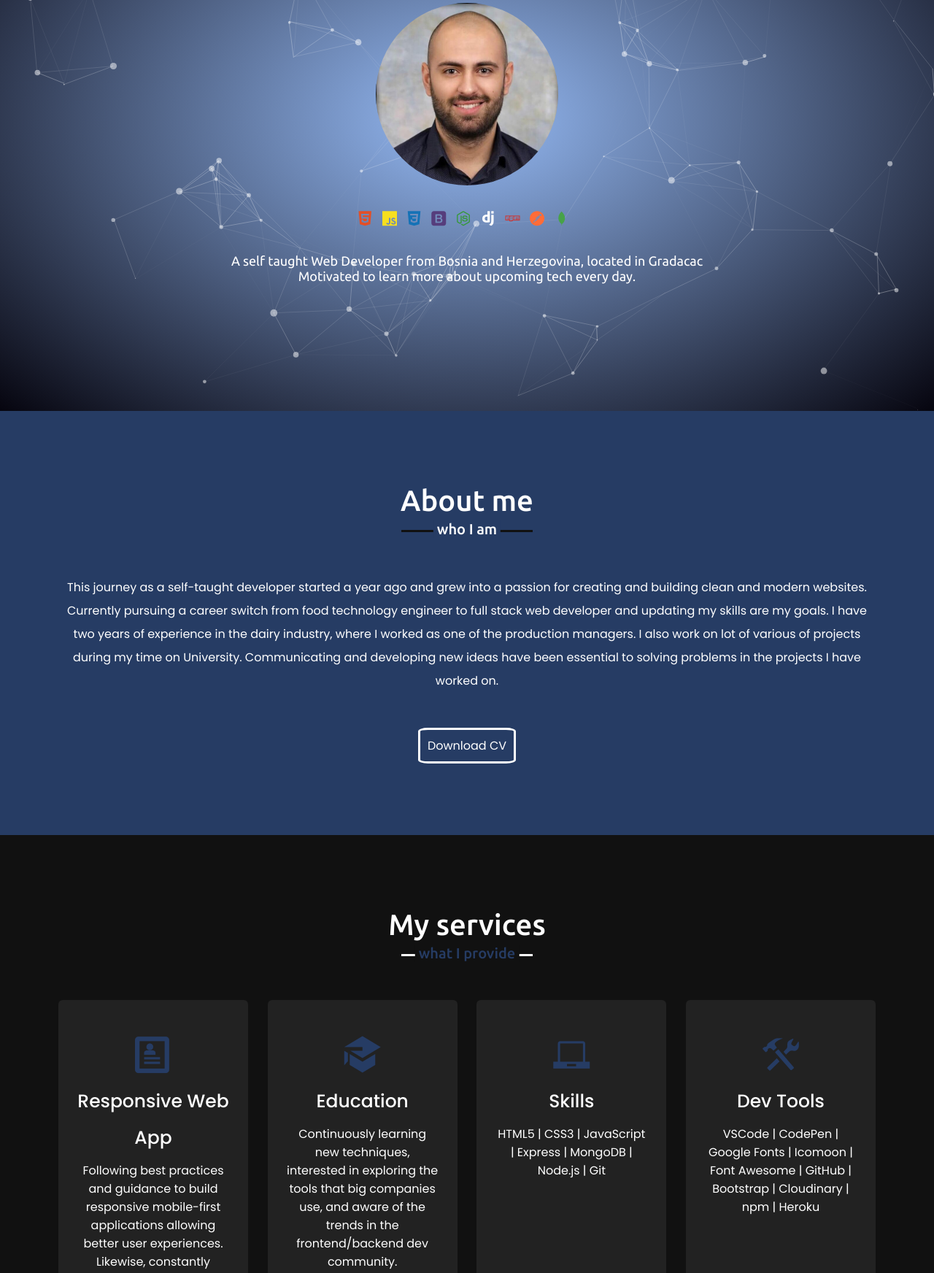
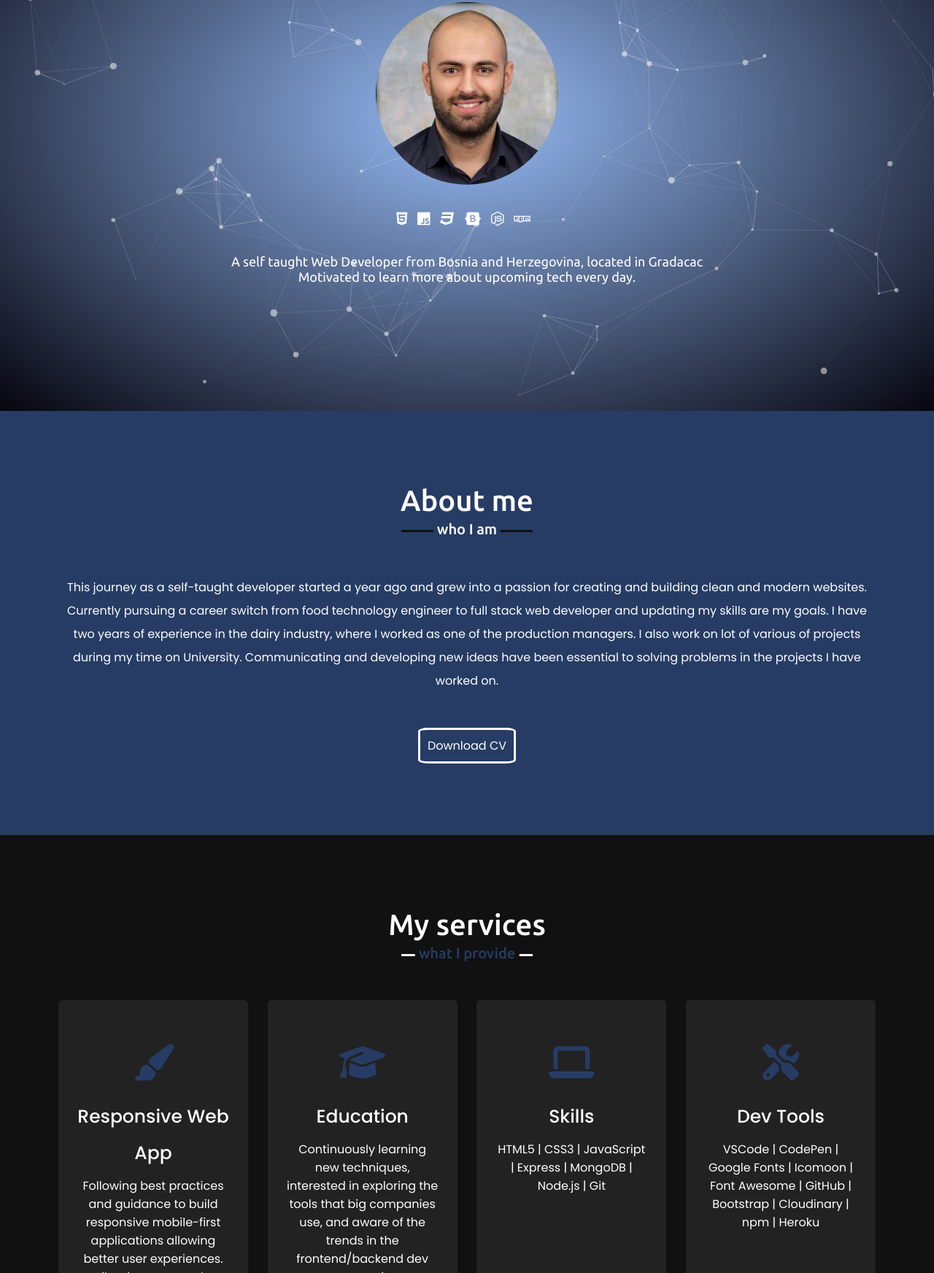
Before and after one commit to Emco995/Portfolioo, a plain HTML site: page index.html in a window 1280 px wide. Shown: the part 237-1981 px from the top of the page at 73% size. Drawn offline with nearby package versions, Linux system fonts and the light colour scheme; files whose address does not match are found by name.

Commit message:
Update index.html

```diff
--- a/index.html
+++ b/index.html
@@ -13,6 +13,7 @@
     <script src="https://cdnjs.cloudflare.com/ajax/libs/typed.js/2.0.11/typed.min.js"></script>
     <script src="https://cdnjs.cloudflare.com/ajax/libs/waypoints/4.0.1/jquery.waypoints.min.js"></script>
     <script src="https://cdnjs.cloudflare.com/ajax/libs/OwlCarousel2/2.3.4/owl.carousel.min.js"></script>
+    <script src="https://kit.fontawesome.com/06a6e350ee.js" crossorigin="anonymous"></script>
     <link rel="stylesheet"
         href="https://cdnjs.cloudflare.com/ajax/libs/OwlCarousel2/2.3.4/assets/owl.carousel.min.css" />
 </head>
@@ -61,15 +62,12 @@
                 <img class="logoimg" src="photos/myimage.jpg" alt="">
             </div>
             <div class="language-icons">
-                <span id="iconn" class="icon-html5"></span>
-                <span id="iconn" class="icon-javascript"></span>
-                <span id="iconn" class="icon-css3"></span>
-                <span id="iconn" class="icon-bootstrap"></span>
-                <span id="iconn" class="icon-node-dot-js"></span>
-                <span id="iconn" class="icon-django"></span>
-                <span id="iconn" class="icon-npm"></span>
-                <span id="iconn" class="icon-postman"></span>
-                <span id="iconn" class="icon-mongodb"></span>
+                <span id="iconn"><i class="fa-brands fa-html5"></i></span>
+                <span id="iconn"><i class="fa-brands fa-js"></i></span>
+                <span id="iconn"><i class="fa-brands fa-css3"></i></span>
+                <span id="iconn"><i class="fa-brands fa-bootstrap"></i></span>
+                <span id="iconn"><i class="fa-brands fa-node-js"></i></span>
+                <span id="iconn"><i class="fa-brands fa-npm"></i></span>
             </div>
 
             <p class="description"> A self taught Web Developer from Bosnia and Herzegovina, located in Gradacac
@@ -111,7 +109,7 @@
             <div class="serv-content">
                 <div class="card">
                     <div class="box">
-                        <span class="icon-profile"></span>
+                        <span><i class="fa fa-paint-brush" aria-hidden="true"></i></span>
                         <div class="text">Responsive Web App</div>
                         <p>Following best practices and guidance to build responsive mobile-first applications allowing
                             better user experiences.
@@ -122,7 +120,7 @@
                 </div>
                 <div class="card">
                     <div class="box">
-                        <span class="icon-education"></span>
+                        <span><i class="fa fa-graduation-cap" aria-hidden="true"></i></span>
                         <div class="text">Education</div>
                         <p>
                             Continuously learning new techniques, interested in exploring the tools that big companies
@@ -132,7 +130,7 @@
                 </div>
                 <div class="card">
                     <div class="box">
-                        <span class="icon-laptop"></span>
+                        <span><i class="fa fa-laptop" aria-hidden="true"></i></span>
                         <div class="text">Skills</div>
                         <p>HTML5 | CSS3 | JavaScript | Express | MongoDB | Node.js | Git
                         </p>
@@ -140,7 +138,7 @@
                 </div>
                 <div class="card">
                     <div class="box">
-                        <span class="icon-tools"></span>
+                        <span><i class="fa fa-tools" aria-hidden="true"></i></span>
                         <div class="text">Dev Tools</div>
                         <p>VSCode | CodePen | Google Fonts | Icomoon | Font Awesome | GitHub | Bootstrap |
                             Cloudinary | npm | Heroku </p>
```
